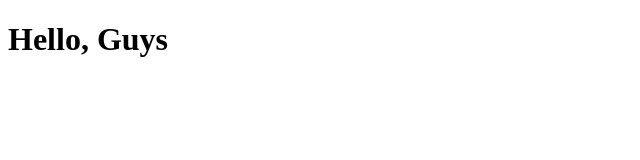
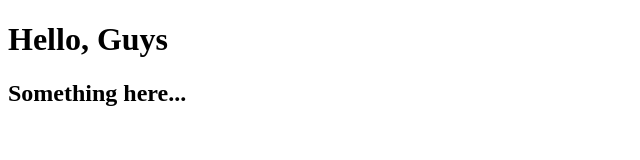
Before and after one commit to Nazareneth/project, a plain HTML site: page index.html in a window 1280 px wide. Shown: the whole page, without its empty margins (0-640 px from the left). Drawn offline with Linux system fonts and the light colour scheme.

Commit message:
h2 has been added in index.html

```diff
--- a/index.html
+++ b/index.html
@@ -8,5 +8,6 @@
 </head>
 <body>
     <h1>Hello, Guys</h1>
+    <h2>Something here...</h2>
 </body>
 </html>
```
